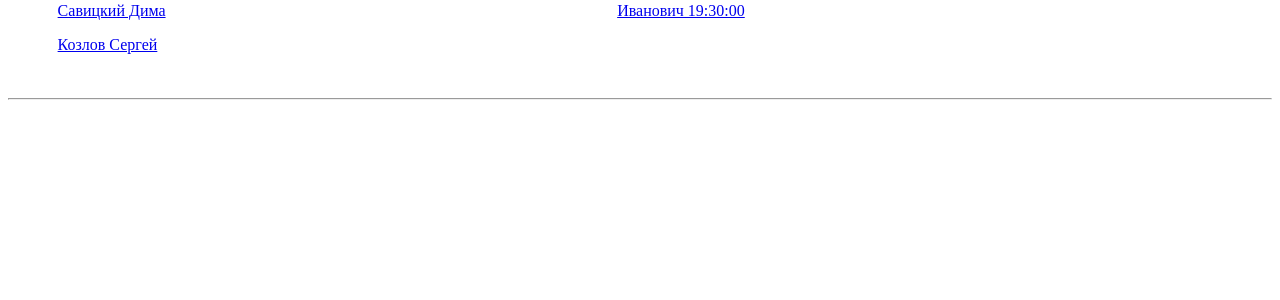
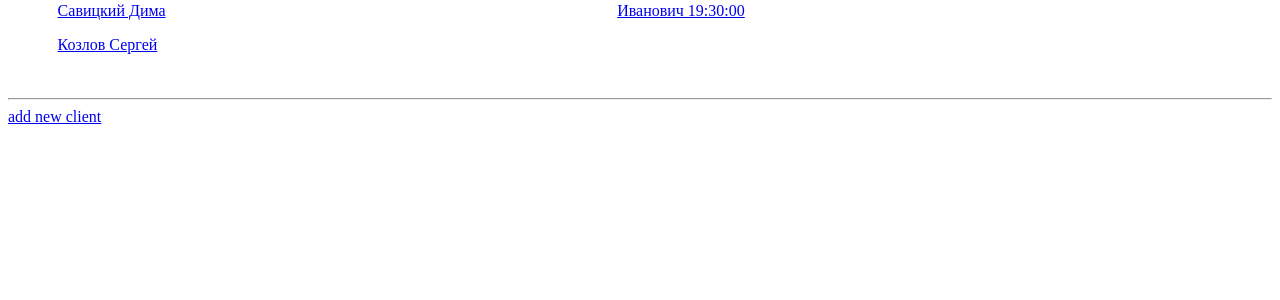
Before and after one commit to BuHogeJI2/chinuk_master, a Django app: page / in a window 1280 px wide. Shown: the part 331-631 px from the top of the page. Run offline with Django 3.2, Linux system fonts and the light colour scheme; data comes from the database, SQL or seed files in the repository.

Commit message:
starting add_new_client

```diff
--- a/ChinukMaster/ChinukMaster/templates/billing/index.html
+++ b/ChinukMaster/ChinukMaster/templates/billing/index.html
@@ -70,4 +70,10 @@
 
 <hr>
 
+<div class="actions">
+
+<a href="{% url 'new_client' %}" class="add_new_client">add new client</a>
+
+</div>
+
 {% endblock %}
--- a/ChinukMaster/billing/urls.py
+++ b/ChinukMaster/billing/urls.py
@@ -4,5 +4,6 @@ from . import views
 urlpatterns = [
     path('', views.index, name='index'),
     path('client/<int:id>', views.detail_client, name='detail_client'),
-    path('group/<int:id>', views.detail_group, name='detail_group')
+    path('group/<int:id>', views.detail_group, name='detail_group'),
+    path('new_client', views.add_new_client, name='new_client'),
 ]
--- a/ChinukMaster/billing/views.py
+++ b/ChinukMaster/billing/views.py
@@ -39,3 +39,6 @@ def detail_group(request, id):
         'group': group,
         'group_clients': group_clients,
     })
+
+def add_new_client(request):
+    return HttpResponse('HERE')
```
